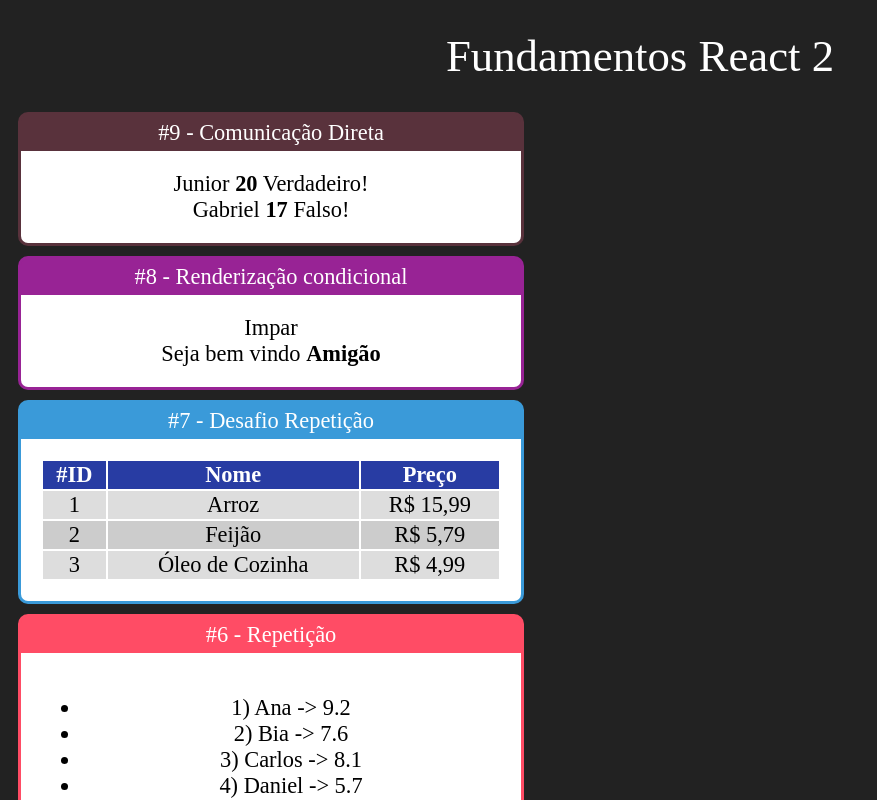
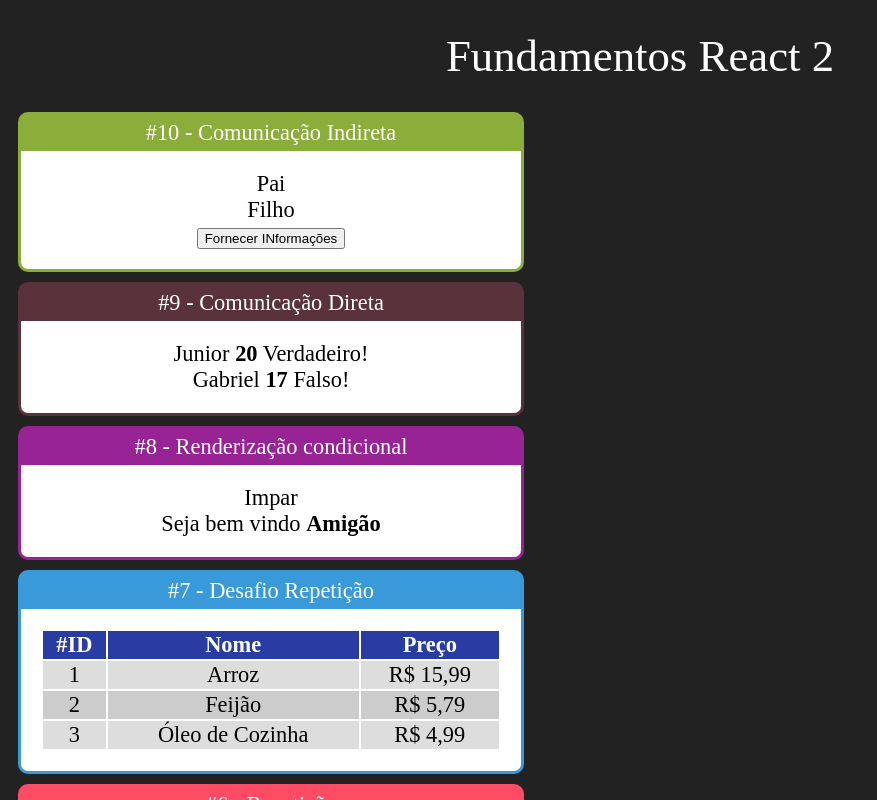
Before and after one commit to assisdefrancisco/fundamentos-react, a React (Create React App) app: page / in a window 1280 px wide. Shown: the top 800 px of the page, without its empty margins (0-877 px from the left). Built offline with nearby package versions, Linux system fonts and the light colour scheme.

Commit message:
Comunicação indireta do componente Filho para o Componente pai via calback fornecido pelo componente pai

```diff
--- a/src/App.js
+++ b/src/App.js
@@ -13,11 +13,15 @@
 import ParOuImpar from './components/condicional/ParOuImpar'
 import UsuarioInfo from './components/condicional/UsuarioInfo'
 import DiretaPai from './components/comunicacao/DiretaPai'
+import IndiretaPai from './components/comunicacao/IndiretaPai'
 
 export default _ =>
     <div className="app">
         <h1>Fundamentos React 2</h1>
         <div className="cards">
+            <Card titulo="#10 - Comunicação Indireta" color="#8BAD39">
+                <IndiretaPai />
+            </Card>
             <Card titulo="#9 - Comunicação Direta" color="#59323C">
                 <DiretaPai />
             </Card>
--- /dev/null
+++ b/src/components/comunicacao/IndiretaFilho.jsx
@@ -0,0 +1,12 @@
+import React from 'react'
+
+export default props => {
+    return (
+        <div>
+            <div>Filho</div>
+            <button onClick={
+                (e) => props.quandoClicar('João', 53, true)
+            }>Fornecer INformações</button>
+        </div>
+    )
+}
--- /dev/null
+++ b/src/components/comunicacao/IndiretaPai.jsx
@@ -0,0 +1,16 @@
+import React from 'react'
+import IndiretaFilho from './IndiretaFilho'
+
+export default _ => {
+    // nome idade nerd
+    function fornecerInformacoes(nome, idade, nerd) {
+        console.log(nome, idade, nerd);
+    }
+
+    return (
+        <div>
+            <div>Pai</div>
+            <IndiretaFilho quandoClicar={fornecerInformacoes} />
+        </div>
+    )
+}
```
